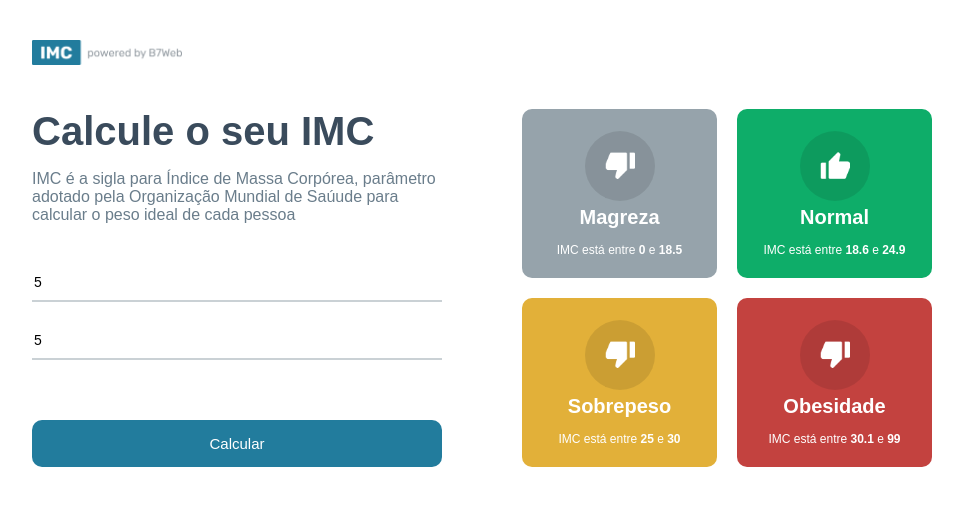
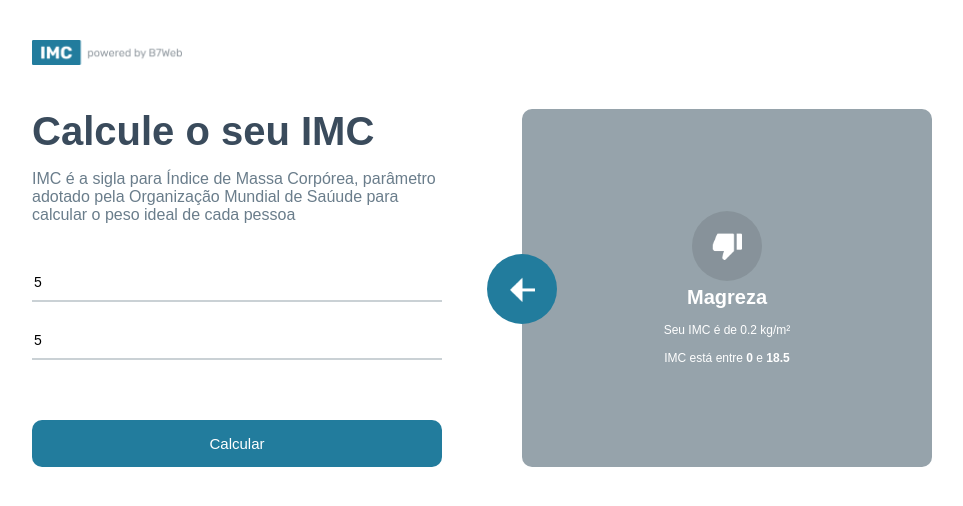
Before and after one commit to endreumrb/Calcualdora-IMC_ReactJS, a React (Create React App) app: page / in a window 1280 px wide. Both pictures are taken after typing "5", "5" into the empty fields and a click on the button "Calcular". Shown: the top 506 px of the page, without its empty margins (158-1121 px from the left). Built offline with nearby package versions, Linux system fonts and the light colour scheme.

Commit message:
Criando a lógica do sistema

```diff
--- a/src/App.module.css
+++ b/src/App.module.css
@@ -54,7 +54,7 @@
   width: 100%;
   cursor: pointer;
   margin-top: 40px;
-  transition: all .3s;
+  transition: all ease .3s;
 }
 
 .leftSide button:hover {
@@ -73,3 +73,27 @@
   grid-template-columns: repeat(2, 1fr);
   gap: 20px;
 }
+
+.rightSide .rightBig {
+  flex: 1;
+  display: flex;
+}
+
+.rightSide .rightArrow {
+  position: absolute;
+  background-color:#227C9D;
+  width: 70px;
+  height: 70px;
+  border-radius: 50%;
+  display: flex;
+  justify-content: center;
+  align-items: center;
+  cursor: pointer;
+  margin-left: -35px;
+  margin-top: 145px;
+  transition: all ease .3s;
+}
+
+.rightSide .rightArrow:hover {
+  opacity: .8;
+}
--- a/src/App.tsx
+++ b/src/App.tsx
@@ -1,19 +1,28 @@
 import { useState } from 'react';
 import styles from './App.module.css';
 import poweredImages from './assets/powered.png';
+import leftArrowImage from './assets/leftarrow.png';
 import { GridItem } from './components/GridItem';
 
-import { levels, calculateImc } from './helpers/imc';
+import { levels, calculateImc, Level } from './helpers/imc';
 
 const App = () => {
   const [heightField, setHeightField] = useState<number>(0);
   const [weightField, setWeightField] = useState<number>(0);
+  const [toShow, setToShow] = useState<Level | null>(null);
 
   const handleCalculateButton = () => {
     if (heightField && weightField) {
+      setToShow(calculateImc(heightField, weightField));
     } else {
       alert('Digite todos os campos!');
     }
+  };
+
+  const handleBackButton = () => {
+    setToShow(null);
+    setHeightField(0);
+    setWeightField(0);
   };
 
   return (
@@ -46,11 +55,21 @@
           <button onClick={handleCalculateButton}>Calcular</button>
         </div>
         <div className={styles.rightSide}>
-          <div className={styles.grid}>
-            {levels.map((item, index) => (
-              <GridItem key={index} item={item}></GridItem>
-            ))}
-          </div>
+          {!toShow && (
+            <div className={styles.grid}>
+              {levels.map((item, index) => (
+                <GridItem key={index} item={item}></GridItem>
+              ))}
+            </div>
+          )}
+          {toShow && (
+            <div className={styles.rightBig}>
+              <div className={styles.rightArrow} onClick={handleBackButton}>
+                <img src={leftArrowImage} width={25} alt='' />
+              </div>
+              <GridItem item={toShow} />
+            </div>
+          )}
         </div>
       </div>
     </div>
--- a/src/components/GridItem/GridItem.module.css
+++ b/src/components/GridItem/GridItem.module.css
@@ -25,6 +25,11 @@
   margin-top: 5px;
 }
 
+.yourImc {
+  font-size: 12px;
+  margin-top: 14px;
+}
+
 .gridInfo {
   font-size: 12px;
   margin-top: 14px;
--- a/src/components/GridItem/index.tsx
+++ b/src/components/GridItem/index.tsx
@@ -14,6 +14,9 @@
         <img src={item.icon === 'up' ? upImage : downImage} alt='' width='30' />
       </div>
       <div className={styles.gridTitle}>{item.title}</div>
+      {item.yourImc && (
+        <div className={styles.yourImc}>Seu IMC é de {item.yourImc} kg/m²</div>
+      )}
       <div className={styles.gridInfo}>
         <>
           IMC está entre <strong>{item.imc[0]}</strong> e{' '}
--- a/src/helpers/imc.tsx
+++ b/src/helpers/imc.tsx
@@ -18,8 +18,9 @@
 
   for (let i in levels) {
     if (imc >= levels[i].imc[0] && imc < levels[i].imc[1]) {
-      levels[i].yourImc = imc;
-      return levels[i];
+      let levelCopy: Level = { ...levels[i] };
+      levelCopy.yourImc = parseFloat(imc.toFixed(2));
+      return levelCopy;
     }
   }
 
```
